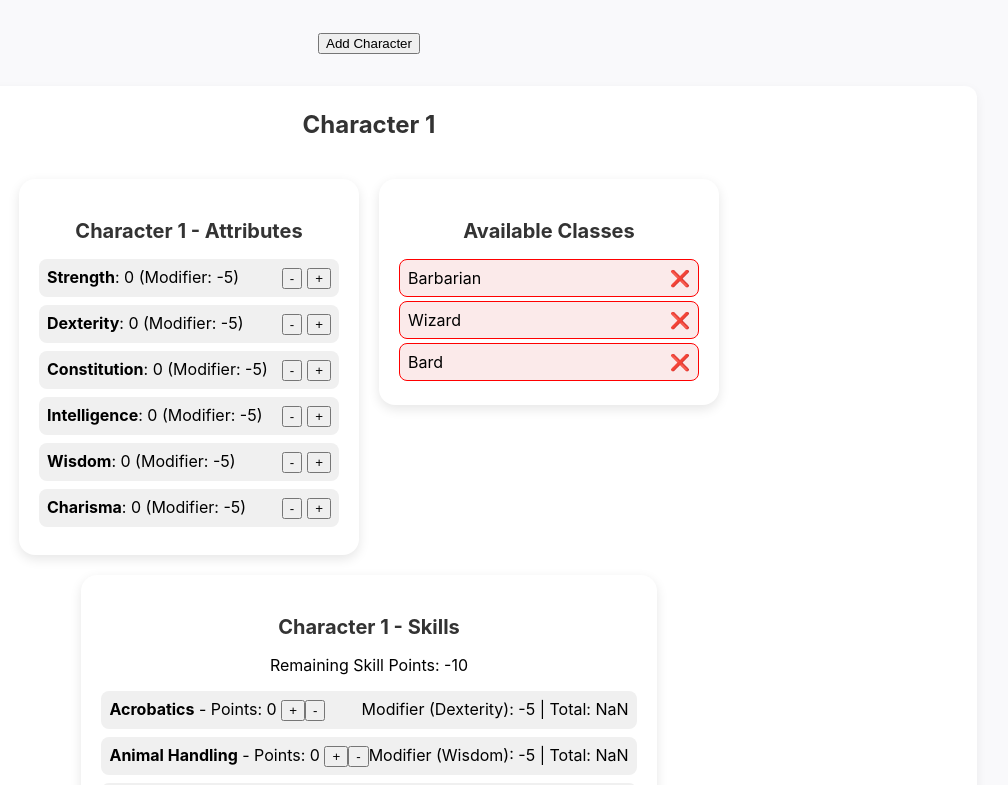
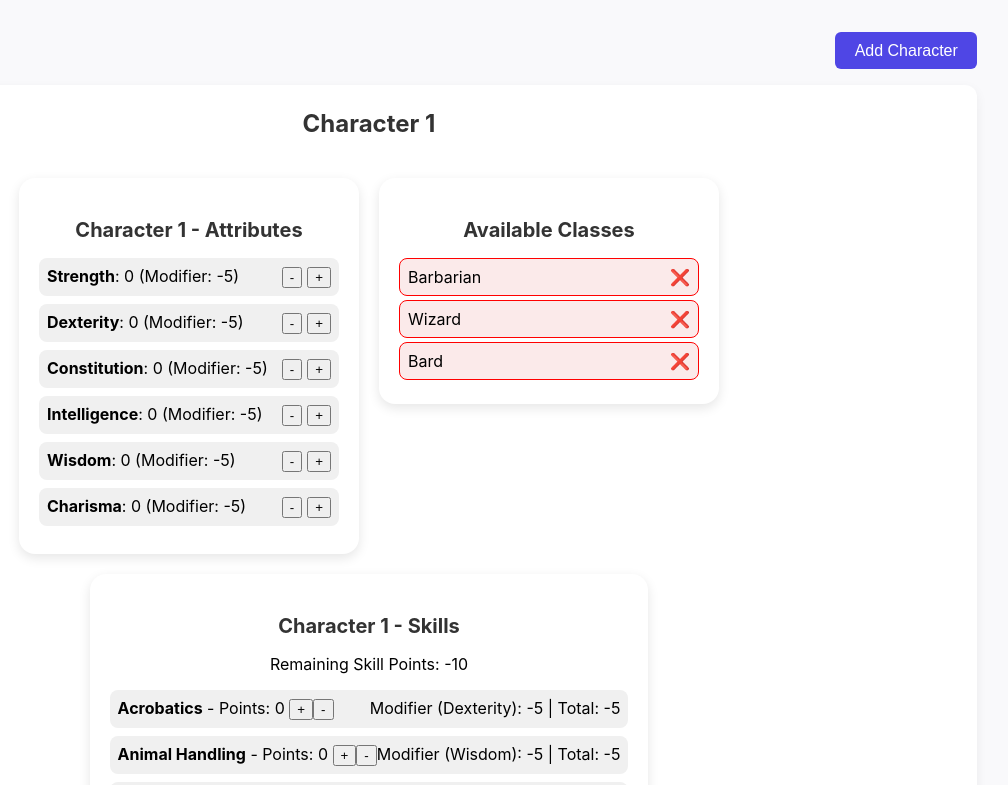
Before and after one commit to jdev422/recruiting-webapp-character, a React (Create React App) app: page / in a window 1280 px wide. Shown: the top 785 px of the page, without its empty margins (271-1279 px from the left). Built offline with nearby package versions, Linux system fonts and the light colour scheme.

Commit message:
fix: added character function with getSkillTotal function

```diff
--- a/src/components/CharactersScreen/index.tsx
+++ b/src/components/CharactersScreen/index.tsx
@@ -5,12 +5,13 @@ import { SkillsList } from "../SkillsList";
 import "./styles.css";
 
 export const CharactersScreen = () => {
-  const { characters } = useCharacter();
+  const { characters, addCharacter } = useCharacter();
 
   return (
     <div className="character-screen">
+      <div>
         <div className="add-character__button">
-        <button>Add Character</button>
+          <button onClick={addCharacter}>Add Character</button>
         </div>
         {characters.map((_, index) => (
           <div className="character-card" key={index}>
@@ -23,5 +24,6 @@ export const CharactersScreen = () => {
           </div>
         ))}
       </div>
+    </div>
   );
 };
--- a/src/components/CharactersScreen/styles.css
+++ b/src/components/CharactersScreen/styles.css
@@ -6,6 +6,26 @@
   background-color: #f9f9fb;
   min-height: 100vh;
   align-items: center;
+}
+
+.add-character__button {
+  text-align: right;
+  margin-bottom: 1rem;
+}
+
+.add-character__button button {
+  background-color: #4f46e5;
+  color: white;
+  font-size: 1rem;
+  padding: 0.6rem 1.2rem;
+  border: none;
+  border-radius: 6px;
+  cursor: pointer;
+  transition: background-color 0.2s ease;
+}
+
+.add-character__button button:hover {
+  background-color: #3730a3;
 }
 
 .character-card {
@@ -19,6 +39,7 @@
   display: flex;
   flex-direction: column;
   align-items: center;
+  margin-bottom: 2rem;
 }
 
 .character-card h2 {
--- a/src/hooks/useMultiCharacterState.ts
+++ b/src/hooks/useMultiCharacterState.ts
@@ -6,7 +6,7 @@ import type { Attribute, Attributes, Skills } from "../types";
 const MAX_TOTAL_ATTRIBUTES = 70;
 
 const createEmptyAttributes = (): Attributes =>
-  Object.fromEntries(ATTRIBUTE_LIST.map(attr => [attr, 0])) as Attributes;
+  Object.fromEntries(ATTRIBUTE_LIST.map((attr) => [attr, 0])) as Attributes;
 
 const createEmptySkills = (): Skills => ({});
 
@@ -97,8 +97,7 @@ export const useMultiCharacterState = () => {
     skillAttributeModifier: number
   ) => {
     const char = characters[index];
-    const mod = calculateModifier(char.attributes[skillAttributeModifier]);
-    return (char.skills[skillName] || 0) + mod;
+    return (char.skills[skillName] ?? 0) + skillAttributeModifier;
   };
 
   return {
```
Lines whose indentation alone changed are shown as unchanged.
